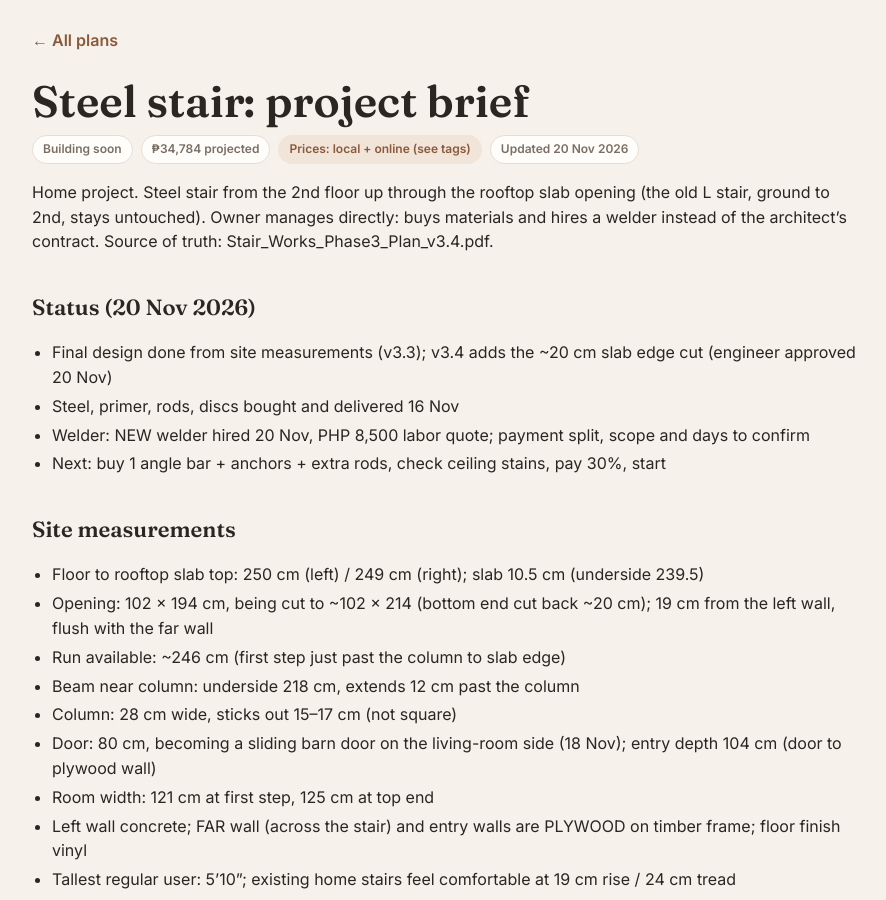
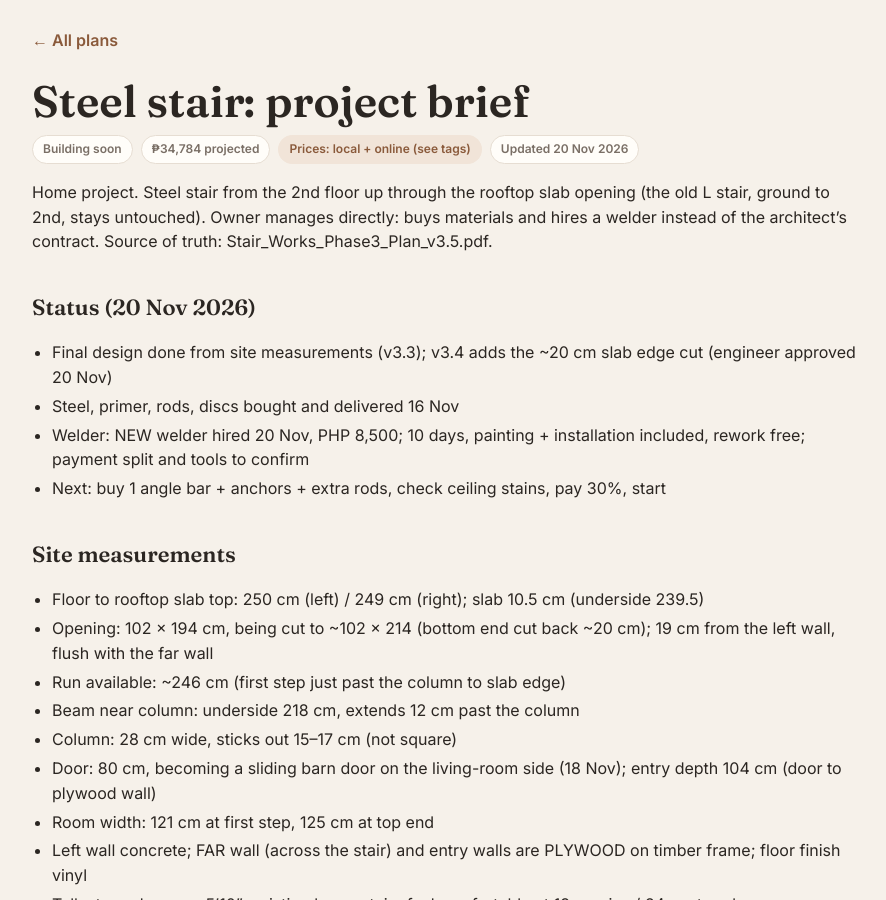
Before and after one commit to tatayotter/navarro-house, a Jekyll site: the page built from stairs/stair-project-brief.md, in a window 1280 px wide and 900 px high. Shown: the whole window, without its empty margins (194-1080 px from the left). Built offline with Jekyll 4.4.1, drawn with Linux system fonts in a browser that asks for light colours; some of the changed text lies outside the part shown.

Commit message:
Stair plan v3.5: new welder 8,500, 10 days, terms
Co-Authored-By: Claude Opus 5.5 <noreply@anthropic.com>
Claude-Session: https://claude.ai/code/session_01RUWgCQ9GXMBVgpb2oxa7jX

```diff
--- a/index.html
+++ b/index.html
@@ -210,9 +210,9 @@ footer a{color:var(--accent);font-weight:500}
 <section>
   <h2>Steel stair</h2>
   <div class="grid">
-    <a class="card mini" href="stairs/Stair_Works_Phase3_Plan_v3.4.pdf">
+    <a class="card mini" href="stairs/Stair_Works_Phase3_Plan_v3.5.pdf">
       <div class="ico"><svg viewBox="0 0 24 24" fill="none" stroke="currentColor" stroke-width="1.8" stroke-linejoin="round"><path d="M4 20h4v-4h4v-4h4V8h4"/></svg></div>
-      <div class="card-txt"><h3>Full plan</h3><p>PDF, version 3.4</p></div><span class="arrow">›</span>
+      <div class="card-txt"><h3>Full plan</h3><p>PDF, version 3.5</p></div><span class="arrow">›</span>
     </a>
     <a class="card mini" href="stairs/stair-project-brief.html">
       <div class="ico"><svg viewBox="0 0 24 24" fill="none" stroke="currentColor" stroke-width="1.8" stroke-linejoin="round"><path d="M6 3h9l4 4v14H6z"/><path d="M9 11h7M9 15h7"/></svg></div>
--- a/stairs/stair-project-brief.md
+++ b/stairs/stair-project-brief.md
@@ -8,12 +8,12 @@ updated: 20 Nov 2026
 
 Home project. Steel stair from the 2nd floor up through the rooftop slab opening (the old L stair, ground to 2nd, stays untouched).
 Owner manages directly: buys materials and hires a welder instead of the architect's contract.
-Source of truth: Stair_Works_Phase3_Plan_v3.4.pdf.
+Source of truth: Stair_Works_Phase3_Plan_v3.5.pdf.
 
 ## Status (20 Nov 2026)
 - Final design done from site measurements (v3.3); v3.4 adds the ~20 cm slab edge cut (engineer approved 20 Nov)
 - Steel, primer, rods, discs bought and delivered 16 Nov
-- Welder: NEW welder hired 20 Nov, PHP 8,500 labor quote; payment split, scope and days to confirm
+- Welder: NEW welder hired 20 Nov, PHP 8,500; 10 days, painting + installation included, rework free; payment split and tools to confirm
 - Next: buy 1 angle bar + anchors + extra rods, check ceiling stains, pay 30%, start
 
 ## Site measurements
@@ -72,4 +72,5 @@ Stress (walk, jump lightly, two people, push/pull railing) · Noise (no rattles)
 - 19 Nov: Welding details drawn (tread legs, wall anchor points, top ledger tie). Kept 12 treads + slab step = 13 steps (20 Nov).
 - 20 Nov: Slab edge at the bottom end of the opening cut back ~20 cm (engineer approved), in the demolition contract before welding. Headroom ~182 → ~200 cm. Guard rail +20 cm from spare tubular. Plan v3.4. Projected 33,284.
 - 20 Nov: Height rechecked: 249 cm annex floor to top of slab → 13 risers of ~19.15 cm (welder marks 249 ÷ 13). No design change.
-- 20 Nov: New welder hired; labor 7,000 → 8,500 (+1,500). Projected 33,284 → 34,784; buffer to the 35,000 budget ~216. PDF v3.5 needed (cost + welder agreement pages) once the new welder's terms are confirmed.
+- 20 Nov: New welder hired; labor 7,000 → 8,500 (+1,500). Projected 33,284 → 34,784; buffer to the 35,000 budget ~216.
+- 20 Nov: Welder terms: 10 days, painting + installation included, rework free. 30/70 split and tools still to confirm. Plan v3.5 (cost + welder pages).
```
Also changed, not shown: house/build-sequence.md (+1 -1 lines), stairs/weld-details.md (+1 -1 lines), README.md, 2 other files.
